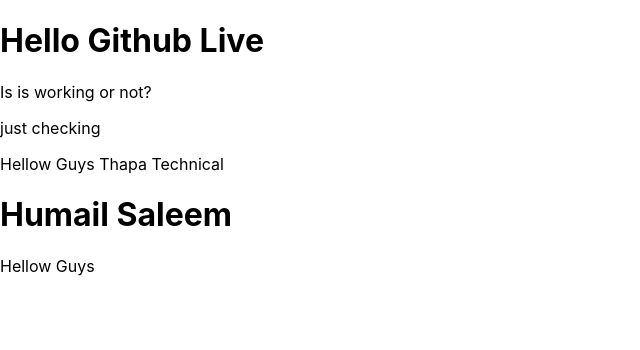
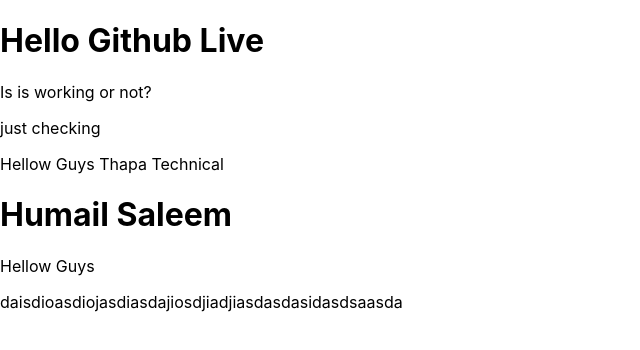
Before and after one commit to hassanzafarr/GithubReact, a React (Create React App) app: page / in a window 1280 px wide. Shown: the top 350 px of the page, without its empty margins (0-640 px from the left). Built offline with nearby package versions, Linux system fonts and the light colour scheme.

Commit message:
new file

```diff
--- /dev/null
+++ b/src/hello.js
@@ -0,0 +1,12 @@
+
+function Hello() {
+    return (
+      <div className="App">
+
+    <p>daisdioasdiojasdiasdajiosdjiadjiasdasdasidasdsaasda</p>
+
+      </div>
+    );
+  }
+
+  export default Hello;
--- a/src/index.js
+++ b/src/index.js
@@ -2,11 +2,12 @@
 import ReactDOM from 'react-dom';
 import './index.css';
 import App from './App';
+import Hello from './hello';
 
 
 ReactDOM.render(
   <React.StrictMode>
-    <App />
+    <App /> <Hello/>
   </React.StrictMode>,
   document.getElementById('root')
 );
```
Also changed, not shown: src/App.js (line endings or trailing spaces).
